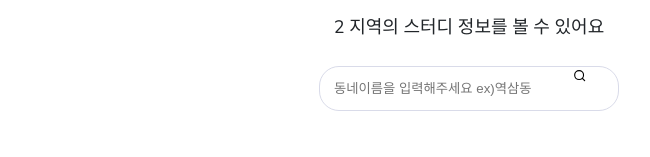
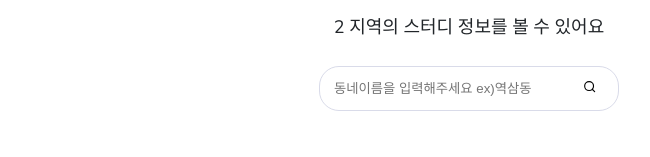
Before and after one commit to Hi-Fi-Club/FE, a React (Create React App) app: page /location in a window 1280 px wide. Shown: the part 151-308 px from the top of the page, without its empty margins (171-821 px from the left). Built offline with nearby package versions, Linux system fonts and the light colour scheme.

Commit message:
[FE-34] chore : 미사용 styled 삭제

```diff
--- a/src/components/RegisterLocation/TargetButton.tsx
+++ b/src/components/RegisterLocation/TargetButton.tsx
@@ -17,16 +17,12 @@ const TargetButton = ({ location, targetLocations, setTargetLocations }: ResultP
     setTargetLocations(targetLocations.filter((target) => target !== location));
   };
   return (
-    <div>
     <HoverActive onMouseEnter={handleHover} onMouseLeave={handleHover}>
       <SelectedItemButton disableRipple={true}>{location}</SelectedItemButton>
-        {isHoverState && (
       <DeleteButton isHoverState={isHoverState} onClick={() => handleDelete(location)}>
         ×
       </DeleteButton>
-        )}
     </HoverActive>
-    </div>
   );
 };
 
@@ -37,6 +33,9 @@ interface Delete {
 const HoverActive = styled.div``;
 const DeleteButton = styled.button<Delete>`
   display: ${({ isHoverState }) => (isHoverState ? "block" : "none")};
+  position: relative;
+  top: -11px;
+  left: -8px;
 `;
 const SelectedItemButton = styled(RoundButton)`
   // 중복 (관심사 페이지)
--- a/src/components/RegisterLocation/index.tsx
+++ b/src/components/RegisterLocation/index.tsx
@@ -1,8 +1,8 @@
 import { useState } from "react";
 import styled from "styled-components";
 import { Container } from "@material-ui/core";
+import useInput from "@/hooks/useInput";
 import { FiSearch } from "react-icons/fi";
-import useInput from "@/hooks/useInput";
 import { Link } from "react-router-dom";
 import RoundButton from "components/Common/Buttons/RoundButton";
 import TargetButton from "./TargetButton";
@@ -54,15 +54,15 @@ const RegisterLocation = () => {
 
         <LocationBox>
           <SearchBox>
-            <SearchInput
+            <input
               name="search"
               placeholder="동네이름을 입력해주세요 ex)역삼동"
               value={locationInput}
               onChange={onChangeLocation}
             />
-            <SearchSubmitBtn type="submit" onClick={handleSubmitLocation}>
+            <button type="submit" onClick={handleSubmitLocation}>
               <FiSearch />
-            </SearchSubmitBtn>
+            </button>
           </SearchBox>
         </LocationBox>
 
@@ -154,14 +154,6 @@ const SearchBox = styled.div`
   grid-template-columns: 80% 20%;
   min-width: 300px;
 `;
-const SearchInput = styled.input``;
-
-const SearchSubmitBtn = styled.button`
-  position: relative;
-  left: -10px;
-  top: -11px;
-`;
-
 const ButtonBox = styled.div`
   // 중복 (관심사 페이지)
   display: flex;
```
Lines whose indentation alone changed are shown as unchanged.
